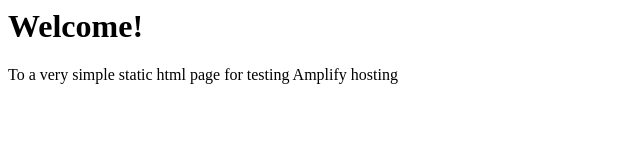
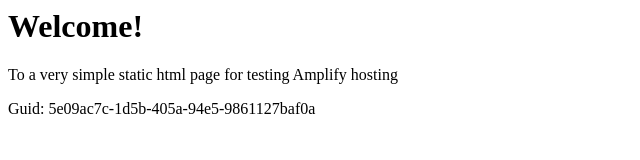
Before and after one commit to aws-aemilia-cmh/Github-PR-Commit-Integration-Test-DoNotTouch-Gith-P5X5MO5I-v1-preprod-us-east-2, a website: page src/index.html in a window 1280 px wide. Shown: the whole page, without its empty margins (0-640 px from the left). Drawn offline with Linux system fonts and the light colour scheme.

Commit message:
commit from integ tests

```diff
--- a/src/index.html
+++ b/src/index.html
@@ -1,3 +1,5 @@
+
+
 <html lang="en">
 
 <head>
@@ -10,6 +12,6 @@
 <body>
     <h1>Welcome!</h1>
     <p>To a very simple static html page for testing Amplify hosting</p>
-</body>
+    <p>Guid: 5e09ac7c-1d5b-405a-94e5-9861127baf0a</p></body>
 
 </html>
```
